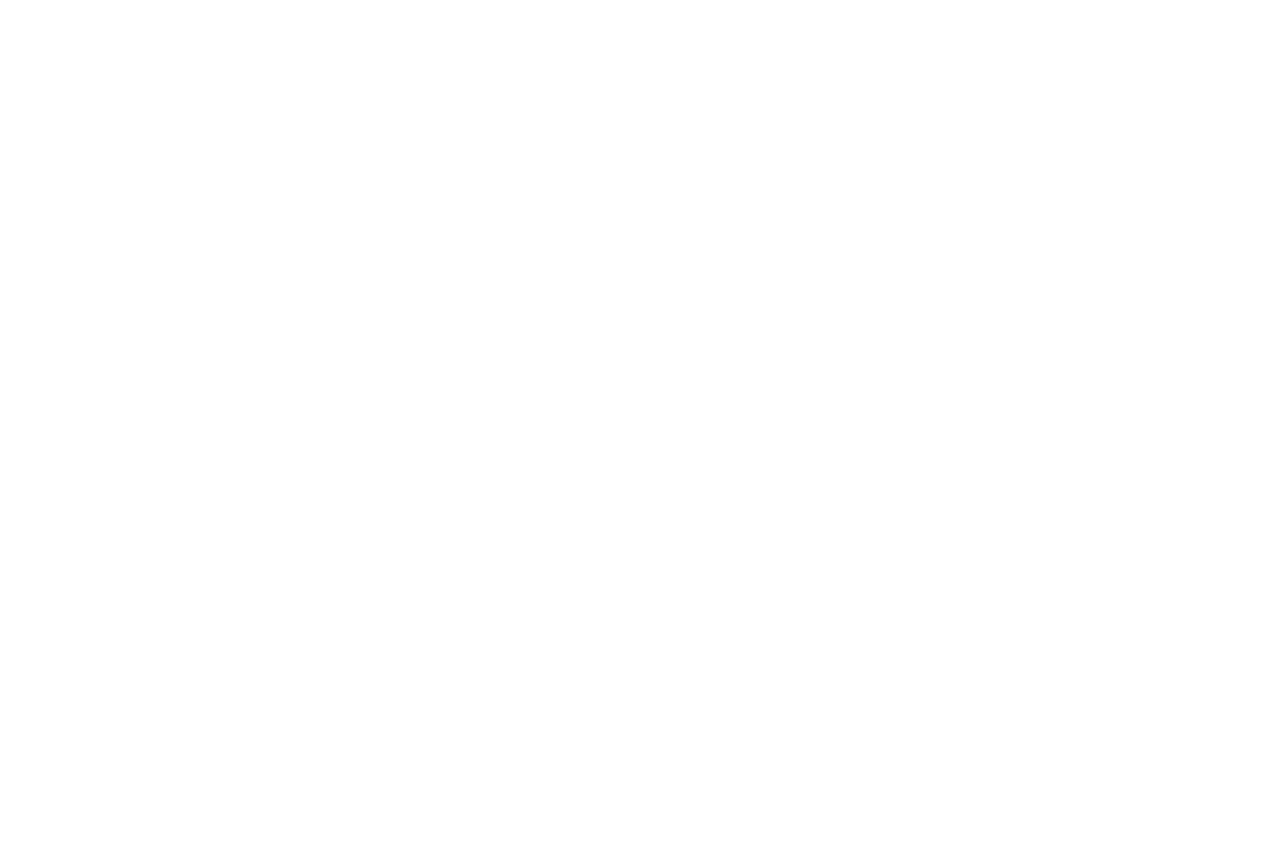
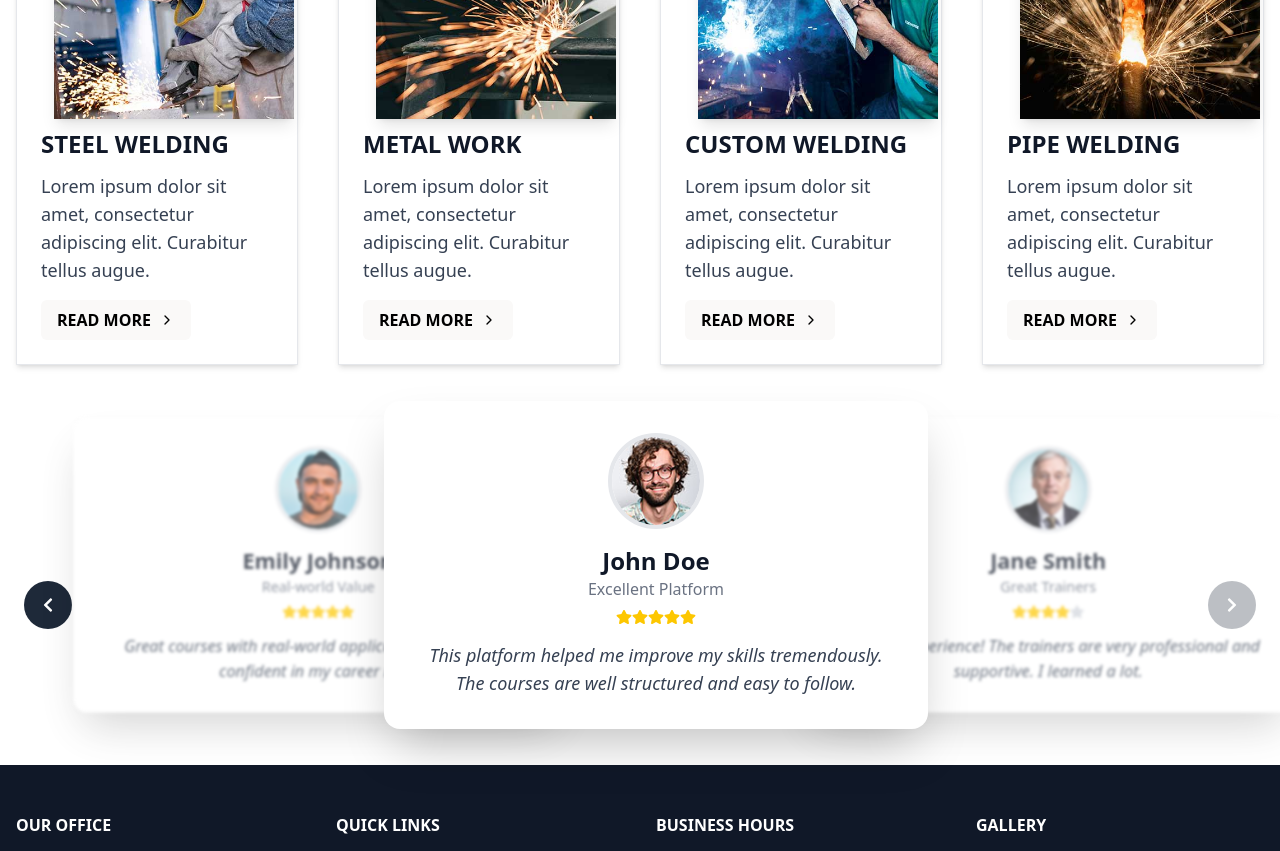
Before and after one commit to programshouse/capital, a React app: page / in a window 1280 px wide. Shown: the part 3440-4291 px from the top of the page. Before the commit the page ends 2930 px from the top, so only its background shows below. Built offline with nearby package versions, Linux system fonts and the light colour scheme; the HTML template or start-up script is replaced by a standard one.

Commit message:
services sec

```diff
--- /dev/null
+++ b/src/Components/review.jsx
@@ -0,0 +1,137 @@
+import React, { useState } from "react";
+import { FaChevronLeft, FaChevronRight, FaStar } from "react-icons/fa";
+
+const reviews = [
+  {
+    id: 1,
+    name: "John Doe",
+    title: "Excellent Platform",
+    description:
+      "This platform helped me improve my skills tremendously. The courses are well structured and easy to follow.",
+    image: "assets/testimonial-1.jpg",
+    rating: 5,
+  },
+  {
+    id: 2,
+    name: "Jane Smith",
+    title: "Great Trainers",
+    description:
+      "Amazing experience! The trainers are very professional and supportive. I learned a lot.",
+    image: "assets/testimonial-2.jpg",
+    rating: 4,
+  },
+  {
+    id: 3,
+    name: "Ali Hassan",
+    title: "Interactive Workshops",
+    description:
+      "I loved the workshops. They are interactive and practical. Highly recommend to anyone.",
+    image: "assets/testimonial-3.jpg",
+    rating: 5,
+  },
+  {
+    id: 4,
+    name: "Emily Johnson",
+    title: "Real-world Value",
+    description:
+      "Great courses with real-world applications. I feel more confident in my career now.",
+    image: "assets/testimonial-4.jpg",
+    rating: 5,
+  },
+];
+
+const ReviewSlider = () => {
+  const [currentIndex, setCurrentIndex] = useState(0);
+
+  const prevSlide = () => {
+    setCurrentIndex((prev) =>
+      prev === 0 ? reviews.length - 1 : prev - 1
+    );
+  };
+
+  const nextSlide = () => {
+    setCurrentIndex((prev) =>
+      prev === reviews.length - 1 ? 0 : prev + 1
+    );
+  };
+
+  return (
+    <div className="relative w-full max-w-7xl mx-auto py-16 mb-24 px-4 md:px-8">
+      {/* Slider Container */}
+      <div className="flex items-center justify-center relative">
+        {reviews.map((review, index) => {
+          let position = "hidden";
+          if (index === currentIndex) {
+            position = "opacity-100 scale-100 blur-0 z-20";
+          } else if (
+            index === (currentIndex - 1 + reviews.length) % reviews.length ||
+            index === (currentIndex + 1) % reviews.length
+          ) {
+            position = "opacity-70 scale-90 blur-[2px] z-10";
+          }
+
+          return (
+            <div
+              key={review.id}
+              className={`absolute transition-all duration-500 ease-in-out bg-white shadow-2xl rounded-2xl mb-20 p-8 mx-4 text-center ${position}
+ w-full sm:w-[18rem] md:w-[26rem] lg:w-[34rem]`}
+              style={{
+                left:
+                  index === (currentIndex - 1 + reviews.length) % reviews.length
+                    ? "20%"
+                    : index === (currentIndex + 1) % reviews.length
+                    ? "80%"
+                    : "50%",
+                transform: `translateX(-50%)`,
+              }}
+            >
+              {/* Image */}
+              <img
+                src={review.image}
+                alt={review.name}
+                className="w-24 h-24 rounded-full mx-auto mb-4 object-cover border-4 border-gray-200"
+              />
+
+              {/* Name & Title */}
+              <h3 className="text-2xl font-semibold text-gray-900">
+                {review.name}
+              </h3>
+              <p className="text-base text-gray-500 mb-2">{review.title}</p>
+
+              {/* Rating */}
+              <div className="flex justify-center mb-4">
+                {[...Array(5)].map((_, i) => (
+                  <FaStar
+                    key={i}
+                    className={`${
+                      i < review.rating ? "text-yellow-400" : "text-gray-300"
+                    }`}
+                  />
+                ))}
+              </div>
+
+              {/* Description */}
+              <p className="text-gray-700 italic text-lg">{review.description}</p>
+            </div>
+          );
+        })}
+      </div>
+
+      {/* Navigation */}
+      <button
+        onClick={prevSlide}
+        className="absolute left-2 md:left-6 top-1/2 -translate-y-1/2 bg-gray-800 text-white p-4 rounded-full hover:bg-gray-600 transition"
+      >
+        <FaChevronLeft />
+      </button>
+      <button
+        onClick={nextSlide}
+        className="absolute right-2 md:right-6 top-1/2 -translate-y-1/2 bg-gray-800 text-white p-4 rounded-full hover:bg-gray-600 transition"
+      >
+        <FaChevronRight />
+      </button>
+    </div>
+  );
+};
+
+export default ReviewSlider;
--- /dev/null
+++ b/src/Components/services.jsx
@@ -0,0 +1,79 @@
+import React from "react";
+import { FiChevronRight } from "react-icons/fi";
+
+const servicesData = [
+  { id: 1, title: "Metal Works", image: "assets/service-1.jpg", link: "/services/metal-works" },
+  { id: 2, title: "Steel Welding", image: "assets/service-2.jpg", link: "/services/steel-welding" },
+  { id: 3, title: "Pipe Welding", image: "assets/service-3.jpg", link: "/services/pipe-welding" },
+  { id: 4, title: "Custom Welding", image: "assets/service-4.jpg", link: "/services/custom-welding" },
+  { id: 5, title: "Steel Welding", image: "assets/service-5.jpg", link: "/services/steel-welding-2" },
+  { id: 6, title: "Metal Work", image: "assets/service-6.jpg", link: "/services/metal-work" },
+  { id: 7, title: "Custom Welding", image: "assets/service-7.jpg", link: "/services/custom-welding-2" },
+  { id: 8, title: "Pipe Welding", image: "assets/service-8.jpg", link: "/services/pipe-welding-2" },
+];
+
+const Services = () => {
+  return (
+    <section className="py-16 bg-white mb-20">
+      <div className="container mx-auto px-4">
+        <div className="text-center max-w-3xl mx-auto mb-16">
+          <h2 className="text-3xl md:text-4xl lg:text-5xl font-extrabold uppercase leading-tight">
+            Reliable & High-Quality
+            <br />
+            <span className="text-gray-900">Welding Services</span>
+          </h2>
+        </div>
+
+        <div className="grid grid-cols-1 sm:grid-cols-2 lg:grid-cols-3 xl:grid-cols-4 gap-10">
+          {servicesData.map((service) => (
+            <div
+              key={service.id}
+              className="relative flex flex-col mb-8 items-center"
+            >
+
+              <div className="hidden md:block w-32 h-32 md:w-48 md:h-40 lg:w-60 lg:h-56 overflow-hidden shadow-lg absolute -top-12 right-1 ">
+                <img
+                  src={service.image}
+                  alt={service.title}
+                  className="w-full h-full object-cover"
+                />
+              </div>
+
+              {/* Card */}
+              <article className="bg-white border border-gray-200  shadow-md hover:bg-[#ce9233] hover:shadow-xl transition-all duration-500 group p-6 pt-6 md:pt-32 w-full min-h-[420px] flex flex-col text-start">
+
+                <div className="block md:hidden w-full h-48 mb-4   overflow-hidden rounded-md">
+                  <img
+                    src={service.image}
+                    alt={service.title}
+                    className="w-full h-full object-cover"
+                  />
+                </div>
+
+                <h3 className="text-xl md:text-2xl font-bold uppercase mb-3 mt-14 text-gray-900">
+                  {service.title}
+                </h3>
+                <p className="text-base md:text-lg text-gray-700 mb-4">
+                  Lorem ipsum dolor sit amet, consectetur adipiscing elit.
+                  Curabitur tellus augue.
+                </p>
+
+                <div className="mt-auto">
+<a
+  href={service.link}
+  className="inline-flex items-center gap-2 px-4 py-2 rounded-md bg-[#faf9f8] text-black text-sm md:text-base font-semibold uppercase transform transition-all duration-300 hover:scale-x-110 hover:translate-x-2"
+>
+  Read More
+  <FiChevronRight className="w-4 h-4" />
+</a>
+                </div>
+              </article>
+            </div>
+          ))}
+        </div>
+      </div>
+    </section>
+  );
+};
+
+export default Services;
--- a/src/Pages/Home/Home.jsx
+++ b/src/Pages/Home/Home.jsx
@@ -3,6 +3,8 @@
 import About from '../../Components/about';
 import Features from '../../Components/features';
 import WhyChoose from '../../Components/whychoose';
+import Services from '../../Components/services';
+import Review from '../../Components/review';
 export const Home = () => {
   return (
     <div>
@@ -10,6 +12,8 @@
         <About/>
         <Features/>
         <WhyChoose/>
+        <Services />
+        <Review/>
     </div>
   )
 }
--- a/src/index.css
+++ b/src/index.css
@@ -29,11 +29,11 @@
   line-height: 1.1;
 }
 
-
+/*
 button:focus,
 button:focus-visible {
   outline: 4px auto -webkit-focus-ring-color;
-}
+} */
 
 
 
```
